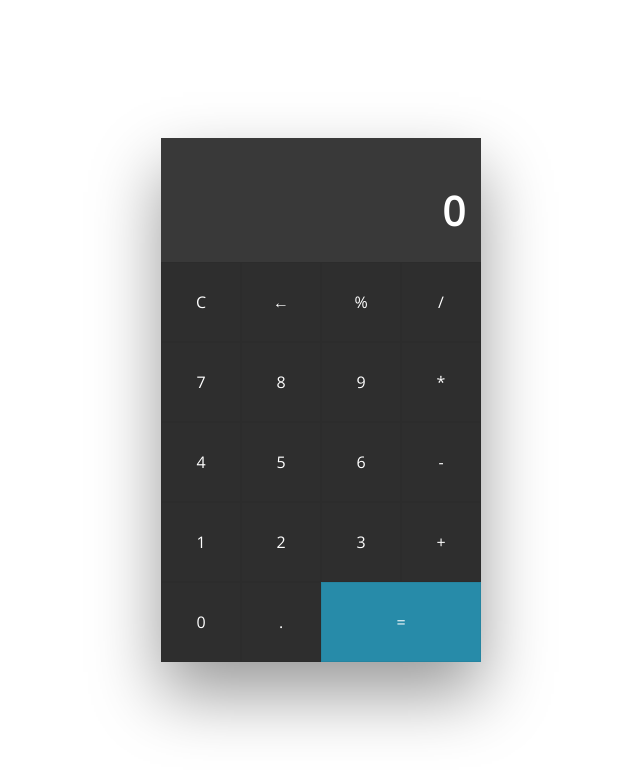
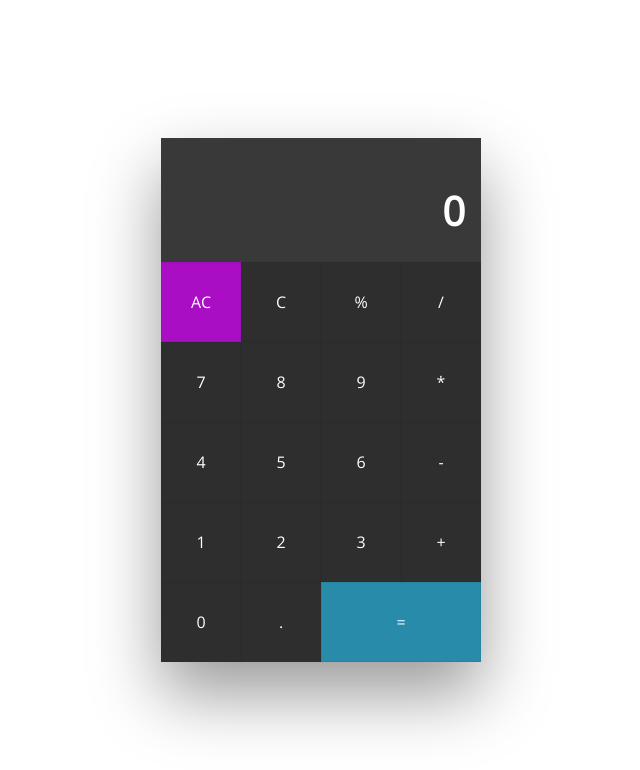
Before and after one commit to Alessag/react-calculator, a React (Create React App) app: page / in a window 1280 px wide. Shown: the top 770 px of the page, without its empty margins (319-959 px from the left). Built offline with nearby package versions, Linux system fonts and the light colour scheme.

Commit message:
Clear button

```diff
--- a/src/Components/Keypad.js
+++ b/src/Components/Keypad.js
@@ -9,13 +9,18 @@ function Keypad(props) {
         <button
           onClick={handleOperatorClick}
           type='button'
+          className='btn clear'
+          id='clear'
+        >
+          AC
+        </button>
+        <button
+          onClick={handleOperatorClick}
+          type='button'
           className='btn'
           id='clear'
         >
           C
-        </button>
-        <button type='button' className='btn' id='arrow'>
-          &larr;
         </button>
         <button
           onClick={handleOperatorClick}
```
